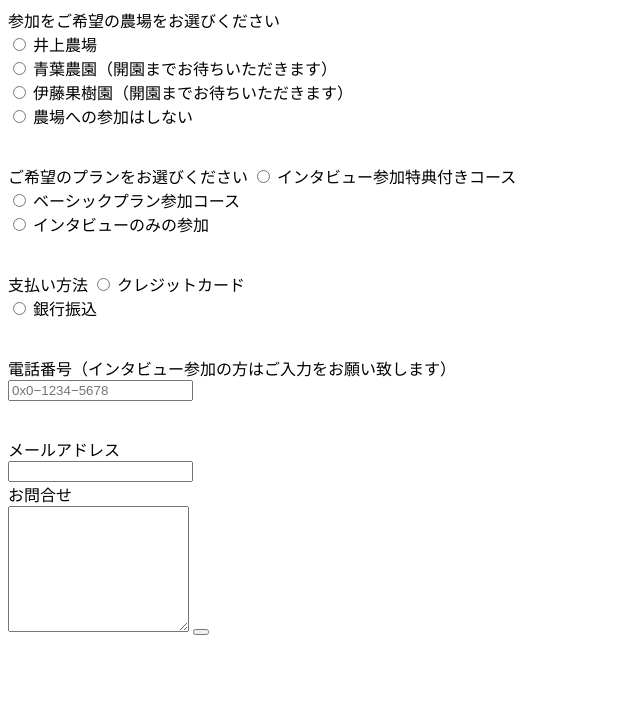
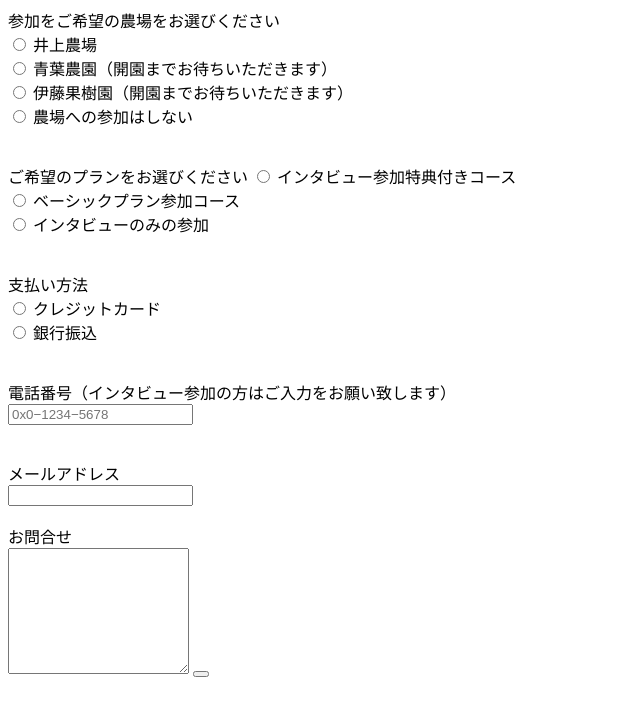
Before and after one commit to yasuo625/firstRps, a plain HTML site: page googleForm/index.html in a window 1280 px wide. Shown: the whole page, without its empty margins (0-640 px from the left). Drawn offline with Linux system fonts and the light colour scheme.

Commit message:
Update index.html

```diff
--- a/googleForm/index.html
+++ b/googleForm/index.html
@@ -1,4 +1,5 @@
-<form>
+<form action="https://docs.google.com/forms/d/e/1FAIpQLSfLD8MzKDCXKg3JeuNrEO6dcl3GDZEU8wTmrsvuqcSCEbIh5g/formResponse">
+
 参加をご希望の農場をお選びください
 <br>
 <input type="radio" name="entry.1000057" value="井上農場" id="group_1000057_1" role="radio" class="ss-q-radio" aria-label="井上農場" required="" aria-required="true">
@@ -27,7 +28,7 @@
 <br>
 <br>
 <br>
-支払い方法
+支払い方法<br>
 <input type="radio" name="entry.1000020" value="クレカ" id="group_1000020_1" role="radio" class="ss-q-radio" aria-label="クレカ" required="" aria-required="true">
 クレジットカード
 <br>
@@ -42,7 +43,7 @@
 <br>
 <br>
 メールアドレス<br>
-<input type="email" name="entry.1000025" id="entry_1000025" dir="auto" aria-label="メールアドレス  有効なメール アドレスを入力してください" aria-required="true" required="" title="有効なメール アドレスを入力してください">
+<input type="email" name="entry.1000025" id="entry_1000025" dir="auto" aria-label="メールアドレス  有効なメール アドレスを入力してください" aria-required="true" required="" title="有効なメール アドレスを入力してください"><br>
 <br>
 お問合せ<br>
 <textarea name="entry.1000023" rows="8" cols="0" class="ss-q-long" id="entry_1000023" dir="auto" aria-label="お問合せ  "></textarea>
```
